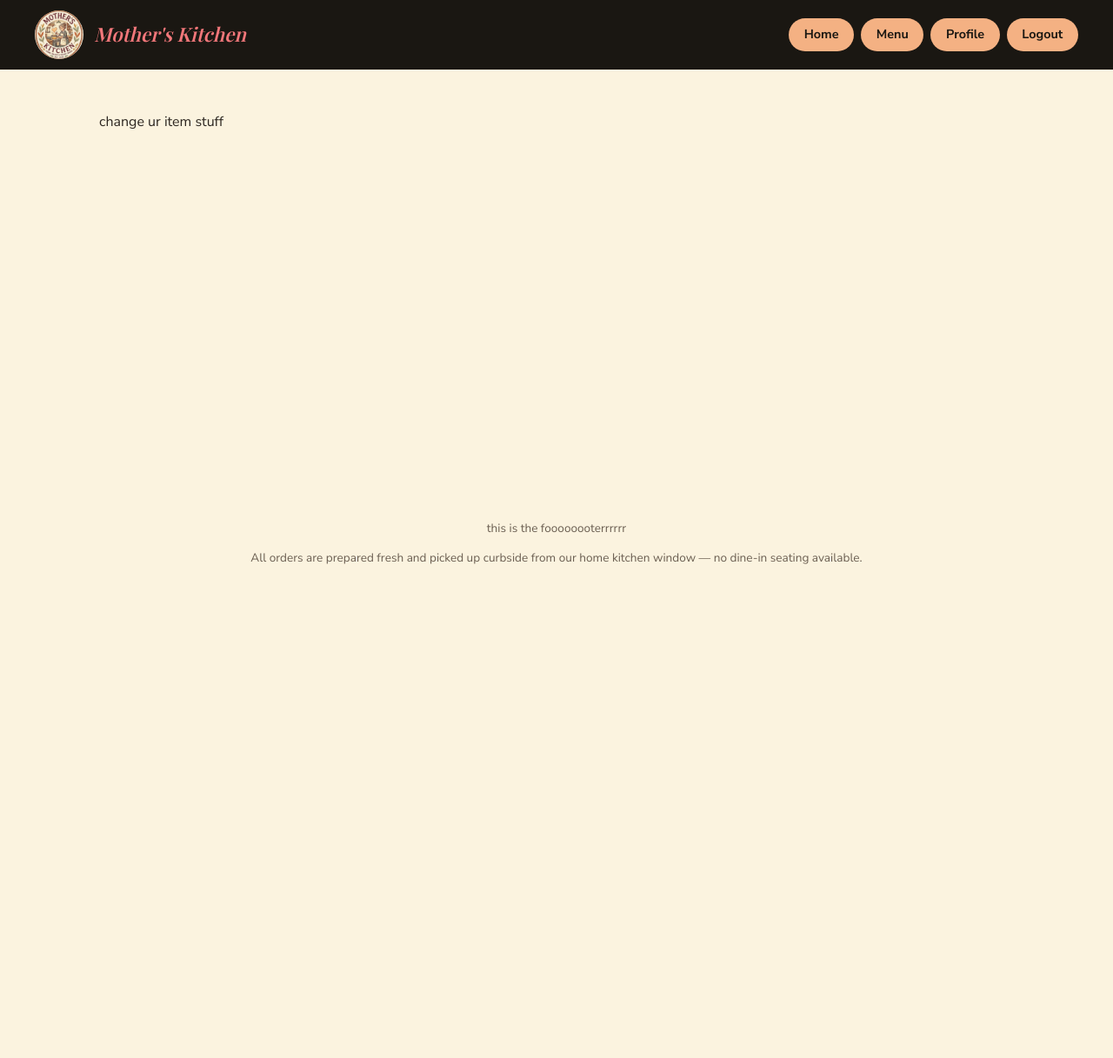
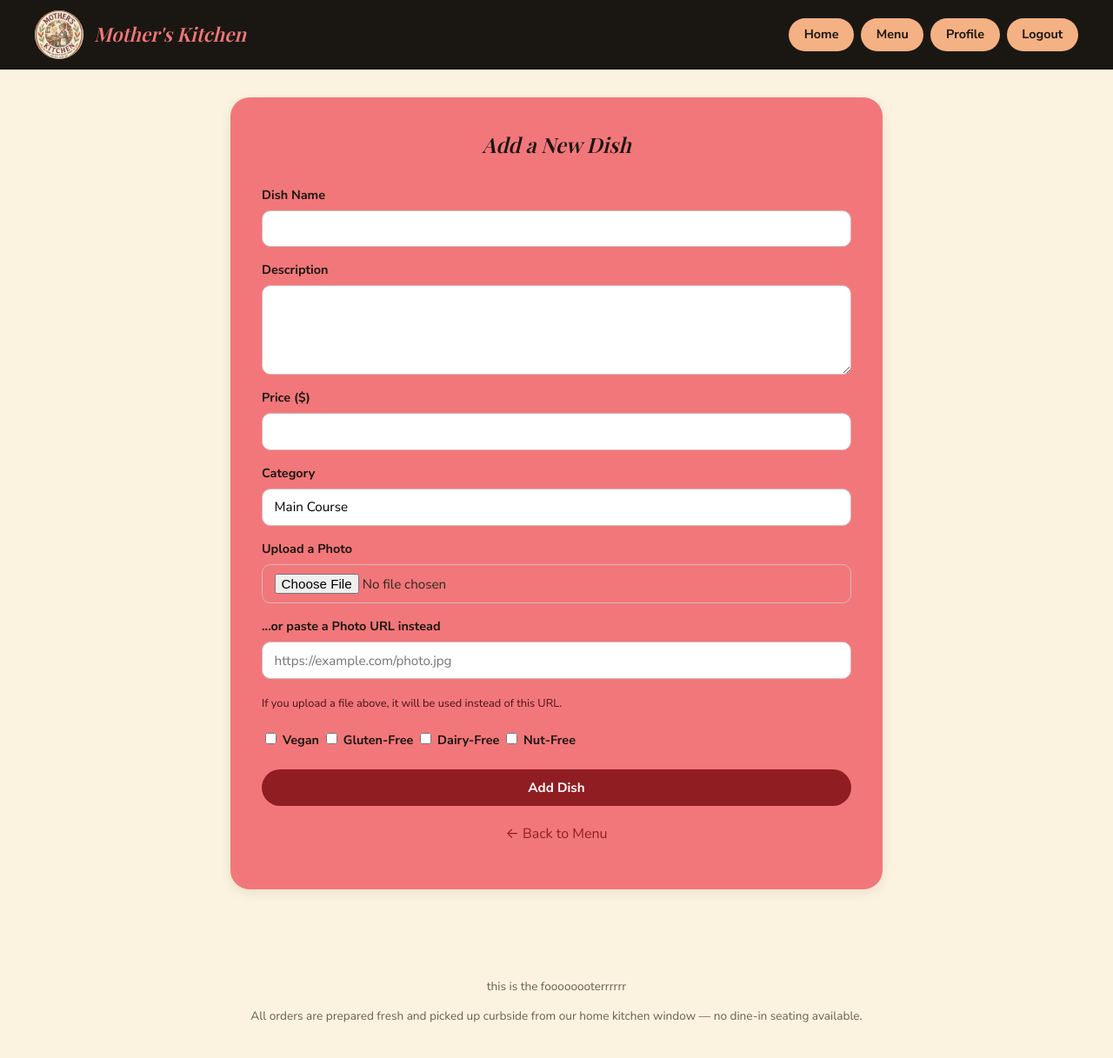
Before and after one commit to Saha165/Mothers-Kitchen, a Flask app: page /admin/menu/add in a window 1280 px wide. Shown: the whole page at 87% size. Before the commit the page ends 649 px from the top, so only its background shows below. Run offline with Flask 3, Linux system fonts and the light colour scheme; the visitor is signed in with stand-in values (Sample User, id 1); some web fonts are replaced.

Commit message:
Created admin_menu_form

```diff
--- a/templates/admin_menu_form.html
+++ b/templates/admin_menu_form.html
@@ -1,7 +1,71 @@
 {% extends "base.html" %}
-{% block title %}Admin Menu Form - Mother's Kitchen{% endblock %}
+{% block title %}{{ 'Edit Dish' if item else 'Add Dish' }} - Mother's Kitchen{% endblock %}
 
 {% block content %}
-<p>change ur item stuff</p>
+<section class="auth-card">
+    <h1>{{ 'Edit Dish' if item else 'Add a New Dish' }}</h1>
 
+    <form method="POST" enctype="multipart/form-data" class="auth-form" novalidate>
+        <label for="name">Dish Name</label>
+        <input type="text" name="name" id="name" required value="{{ item.name if item else '' }}">
+
+        <label for="description">Description</label>
+        <textarea name="description" id="description" rows="4" required>{{ item.description if item else '' }}</textarea>
+
+        <label for="price">Price ($)</label>
+        <input type="number" step="0.01" min="0.01" name="price" id="price" required value="{{ item.price if item else '' }}">
+
+
+        <label for="category">Category</label>
+        <input type="text" name="category" id="category" value="{{ item.category if item else 'Main Course' }}">
+
+        {% if item %}
+            <label>Current Photo</label>
+            <img src="{{ item.image_url }}" alt="{{ item.name }}" class="cart-thumb" style="width:96px;height:96px;"
+                 onerror="this.src='{{ url_for('static', filename='images/logo.png') }}'">
+        {% endif %}
+
+        <label for="image_file">Upload a Photo</label>
+        <input type="file" name="image_file" id="image_file" accept=".png,.jpg,.jpeg,.gif,.webp">
+        <img id="image_preview" alt="" style="display:none; width:96px; height:96px; object-fit:cover; border-radius:8px; margin-top:0.4rem;">
+
+        <label for="image_url">...or paste a Photo URL instead</label>
+        <input type="url" name="image_url" id="image_url" value="{{ item.image_url if item else '' }}"
+               placeholder="https://example.com/photo.jpg">
+        <p class="subtle" style="font-size:0.8rem;">If you upload a file above, it will be used instead of this URL.</p>
+
+        <div class="diet-badges">
+            <label class="badge-checkbox">
+                <input type="checkbox" name="is_vegan" {% if item and item.is_vegan %}checked{% endif %}> <span>Vegan</span>
+            </label>
+            <label class="badge-checkbox">
+                <input type="checkbox" name="is_gluten_free" {% if item and item.is_gluten_free %}checked{% endif %}> <span>Gluten-Free</span>
+            </label>
+            <label class="badge-checkbox">
+                <input type="checkbox" name="is_dairy_free" {% if item and item.is_dairy_free %}checked{% endif %}> <span>Dairy-Free</span>
+            </label>
+            <label class="badge-checkbox">
+                <input type="checkbox" name="is_nut_free" {% if item and item.is_nut_free %}checked{% endif %}> <span>Nut-Free</span>
+            </label>
+        </div>
+
+        <button type="submit" class="btn btn-primary btn-block">{{ 'Save Changes' if item else 'Add Dish' }}</button>
+    </form>
+
+    <p class="auth-switch"><a href="{{ url_for('admin_menu') }}">&larr; Back to Menu</a></p>
+</section>
+
+<script>
+    // Show a quick local preview of the chosen photo before it's uploaded.
+    document.getElementById('image_file').addEventListener('change', function (e) {
+        const preview = document.getElementById('image_preview');
+        const file = e.target.files[0];
+        if (!file) {
+            preview.style.display = 'none';
+            return;
+        }
+        preview.src = URL.createObjectURL(file);
+        preview.style.display = 'inline-block';
+    });
+</script>
 {% endblock %}
```
Also changed, not shown: static/images/menu/adcd653de64c46648340873cab5aa10a_cherries.jpg (added).
